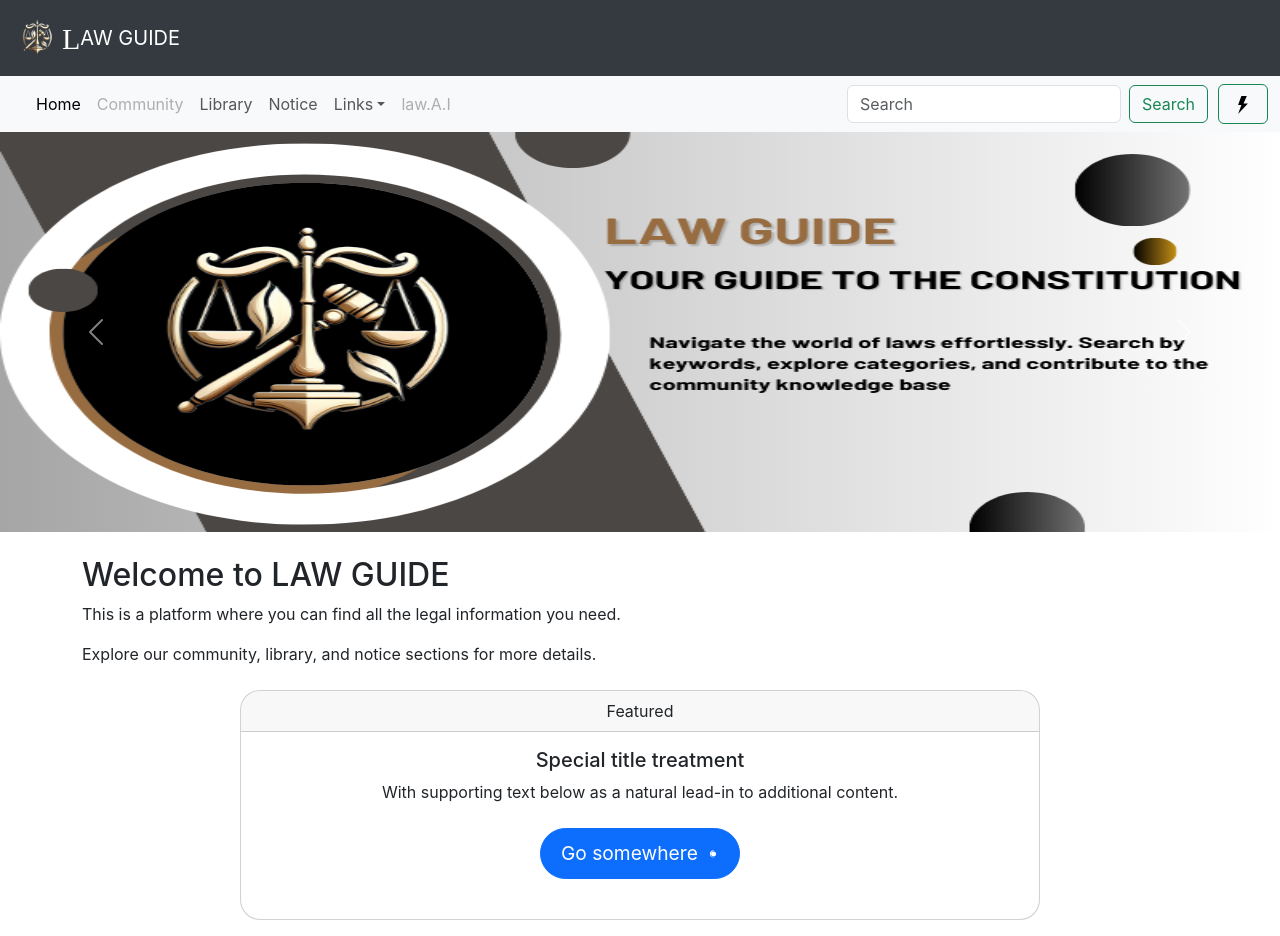
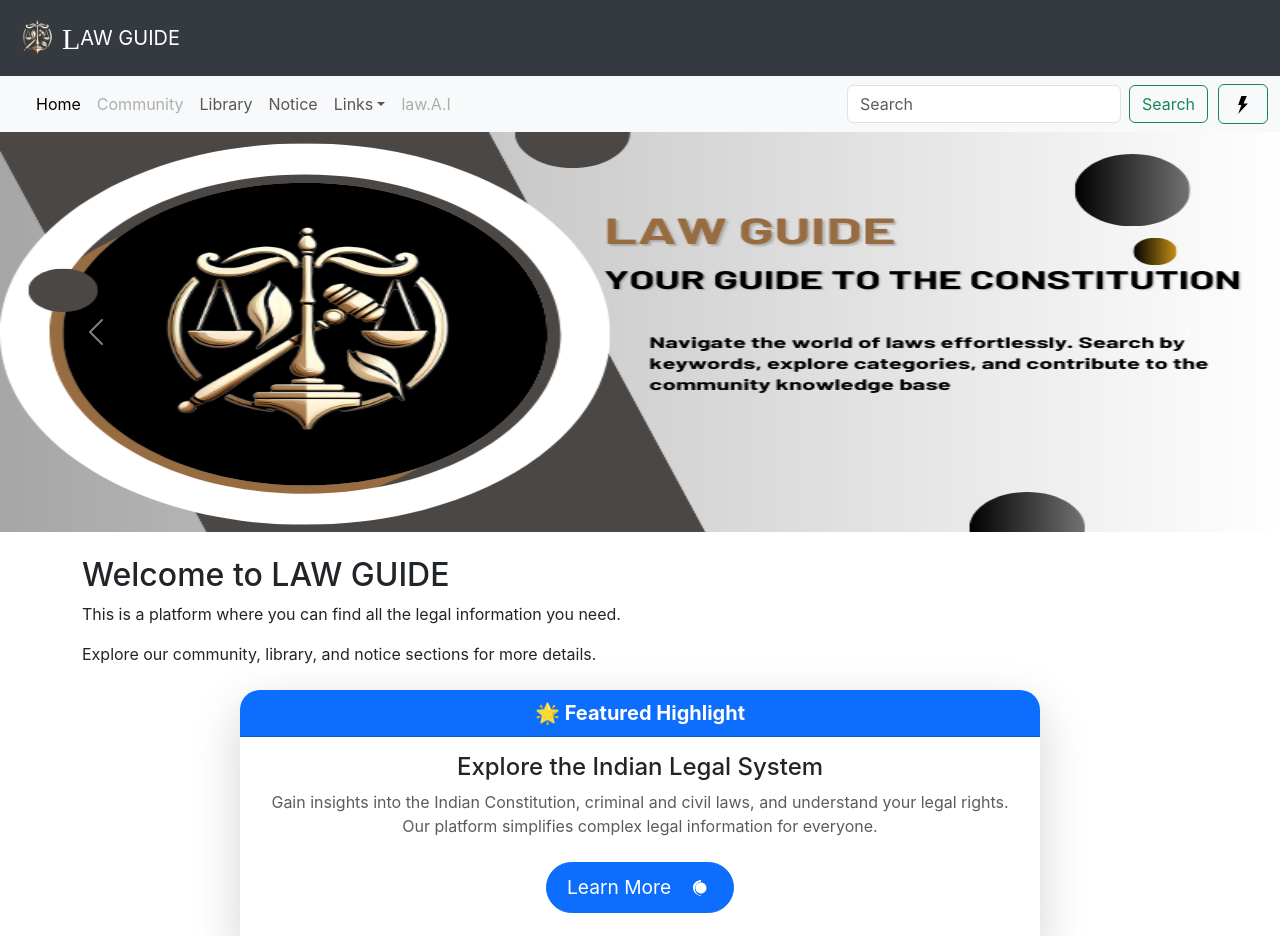
Before and after one commit to Darkstrike03/LawGuide, a React (Create React App) app: page / in a window 1280 px wide. Shown: the top 936 px of the page. Built offline with nearby package versions, Linux system fonts and the light colour scheme.

Commit message:
Update Card1.js

```diff
--- a/src/component/Card1.js
+++ b/src/component/Card1.js
@@ -4,27 +4,28 @@ import './Card1.css';
 class Card1 extends React.Component {
     render() {
         return (
-
             <div className="d-flex justify-content-center my-4">
-                <div className="card text-center" style={{ width: '50rem' }}>
-                <div className="card border-0 shadow-lg" >
-                    <div className="card-header">
-                        Featured
+                <div className="card text-center shadow-lg border-0" style={{ width: '50rem' }}>
+                    <div className="card-header bg-primary text-white fw-bold fs-5">
+                        🌟 Featured Highlight
                     </div>
                     <div className="card-body">
-                        <h5 className="card-title">Special title treatment</h5>
-                        <p className="card-text">With supporting text below as a natural lead-in to additional content.</p>
+                        <h5 className="card-title fs-4 text-dark">Explore the Indian Legal System</h5>
+                        <p className="card-text text-muted">
+                            Gain insights into the Indian Constitution, criminal and civil laws, and understand your legal rights.
+                            Our platform simplifies complex legal information for everyone.
+                        </p>
                         <div className="d-flex justify-content-center my-4">
-                        <a href="#" className="btn btn-primary custom-btn">
-                            Go somewhere
-                            <svg fill="#ffffff" height="24px" width="24px" viewBox="0 0 24 24" xmlns="http://www.w3.org/2000/svg">
-                                <path d="M0 0h24v24H0z" fill="none"/>
-                                <path d="M12 4v1.79c-3.39.49-6 3.39-6 6.91s2.61 6.42 6 6.91V20c-4.42-.5-8-4.25-8-8.5S7.58 4.5 12 4zm0 2.5c-3.04 0-5.5 2.46-5.5 5.5s2.46 5.5 5.5 5.5 5.5-2.46 5.5-5.5S15.04 6.5 12 6.5zm1 5.5h-2v2h2v-2zm0-4h-2v2h2V8z"/>
-                            </svg>
-                        </a></div>
+                            <a href="#" className="btn btn-primary custom-btn d-flex align-items-center">
+                                <span className="me-2">Learn More</span>
+                                <svg fill="#ffffff" height="24px" width="24px" viewBox="0 0 24 24" xmlns="http://www.w3.org/2000/svg">
+                                    <path d="M0 0h24v24H0z" fill="none"/>
+                                    <path d="M12 4v1.79c-3.39.49-6 3.39-6 6.91s2.61 6.42 6 6.91V20c-4.42-.5-8-4.25-8-8.5S7.58 4.5 12 4zm0 2.5c-3.04 0-5.5 2.46-5.5 5.5s2.46 5.5 5.5 5.5 5.5-2.46 5.5-5.5S15.04 6.5 12 6.5zm1 5.5h-2v2h2v-2zm0-4h-2v2h2V8z"/>
+                                </svg>
+                            </a>
+                        </div>
                     </div>
                 </div>
-            </div>
             </div>
         );
     }
```
